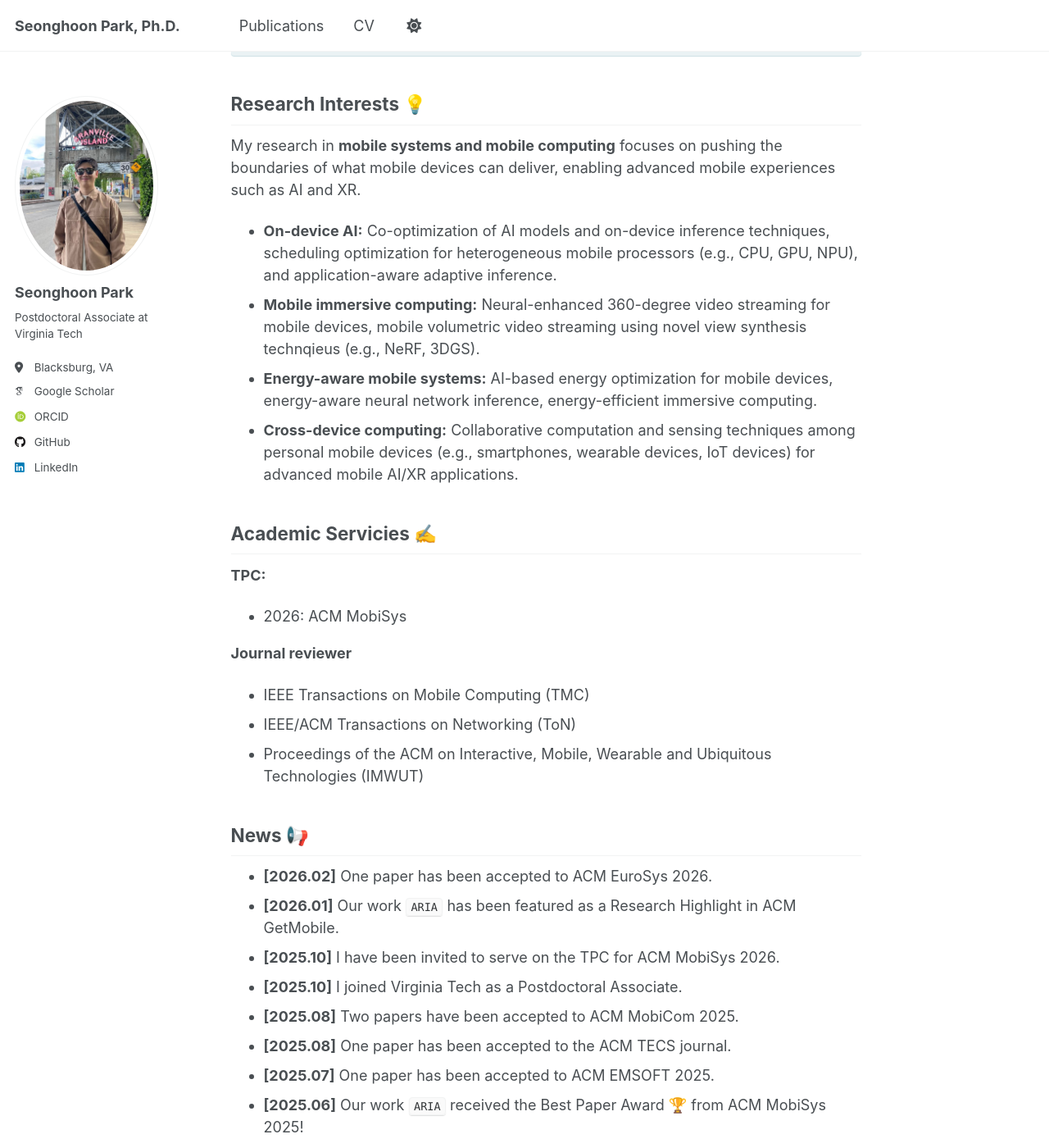
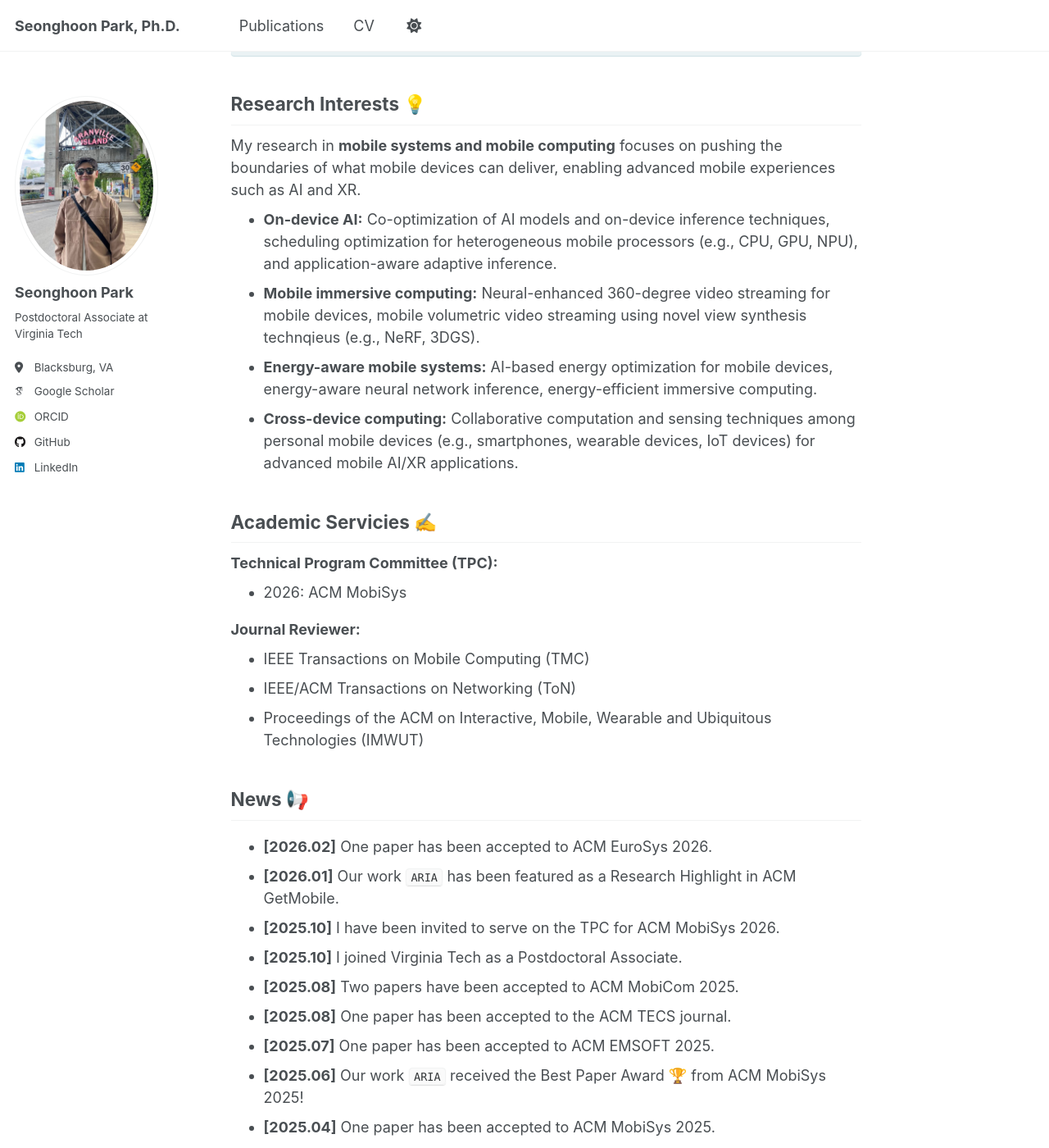
Before and after one commit to iamseonghoon/iamseonghoon.github.io, a Jekyll site: the page built from _pages/about.md, in a window 1280 px wide and 1400 px high, scrolled down 427 px. Shown: the whole window at 82% size. Built offline with Jekyll 4.4.1, drawn with Linux system fonts in a browser that asks for light colours; some web fonts are replaced; a script that is not in the unit is left out.

Commit message:
update about.md

```diff
--- a/_pages/about.md
+++ b/_pages/about.md
@@ -27,10 +27,10 @@
 
 
 ## Academic Servicies ✍️
-**TPC:**
+**Technical Program Committee (TPC):**
 * 2026: ACM MobiSys
 
-**Journal reviewer**
+**Journal Reviewer:**
 * IEEE Transactions on Mobile Computing (TMC)
 * IEEE/ACM Transactions on Networking (ToN)
 * Proceedings of the ACM on Interactive, Mobile, Wearable and Ubiquitous Technologies (IMWUT)
--- a/_sass/layout/_page.scss
+++ b/_sass/layout/_page.scss
@@ -107,8 +107,8 @@
     padding-left: 1.25rem;
   }
 
-  ul {
-    margin-top: 0em;   // 기본보다 줄이기
+  p + ul {
+    margin-top: -0.8em;   // 기본보다 줄이기
   }
 }
 
```
